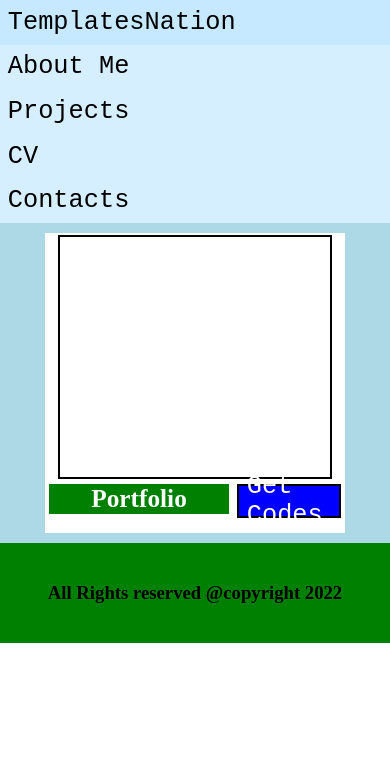
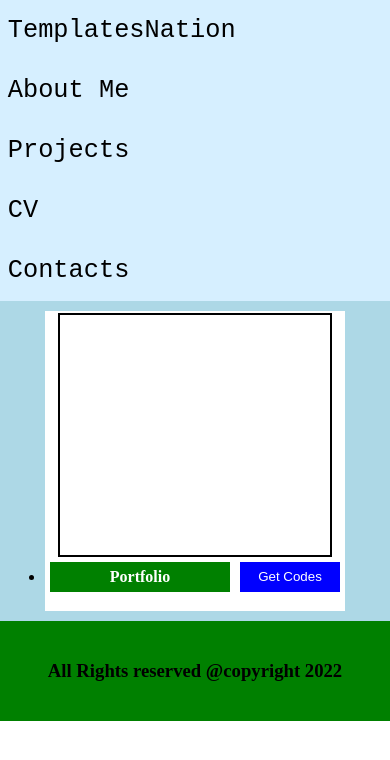
Before and after one commit to arunn0909/TemplatesNation, a plain HTML site: page webLayouts.html in a window 390 px wide. Drawn offline with Linux system fonts and the light colour scheme.

Commit message:
Button edited now it is looking fine

```diff
--- a/index.css
+++ b/index.css
@@ -5,18 +5,17 @@
 
 
 /* navbar css  */
-li{
+nav ul li{
     list-style-type: none;
     margin: 2vw 0;
 
     font-size: 3vh;
   }
 
-  a{
+  nav ul li a{
     text-decoration: none;
     color: black;
     font-family: monospace;
-
     padding: 2vw;
   }
 
@@ -26,47 +25,22 @@ li{
     overflow-x:hidden ;
   }
 
-  ul{
+  nav ul{
     display: block;
     margin: 0;
     padding: 0;
 
     display: flex;
   }
-  button{
+  /* button{
     display: none;
-  }
+  } */
 
   a:hover{
     background-color: #C6E9FF;
   }
 
-  @media only screen and (max-width: 500px) {
-    ul{
-      flex-direction: column;
-    }
 
-    a{
-      display: block;
-    }
-
-    li{
-      margin: 0;
-    }
-
-    button{
-      display: block;
-
-      padding: 2vw;
-      font-size: 3vh;
-      background-color: #AFE0FF;
-      border: none;
-      outline: none;
-      cursor: pointer;
-
-      align-self: flex-start;
-    }
-  }
   /* navbar css ends  */
 /* main  */
 .index{
@@ -89,10 +63,7 @@ li{
     align-items: center;
     justify-content: center;
 }
-.cardLinks{
-    font-size: 25px;
-    text-decoration: none;
-}
+
 /* footer  */
 footer{
     width: 100%;
@@ -102,3 +73,18 @@ footer{
     align-items: center;
     justify-content: center;
 }
+
+
+@media only screen and (max-width: 500px) {
+  nav ul{
+    flex-direction: column;
+  }
+
+  nav a{
+    display: block;
+  }
+
+  nav li{
+    margin: 0;
+  }
+}
--- a/webLayouts.css
+++ b/webLayouts.css
@@ -46,17 +46,25 @@ nav a{
 
 }
 
-.layoutCards li .layoutLink{
+.layoutLink{
     width: 100px;
     height: 30px;
-    border: 2px solid black;
+    /* border: 2px solid black; */
     margin: 3px auto;
-    display: flex;
-    align-items:center ;
-    justify-content: center;
+    color: white;
+    /* background-color: blue; */
+    cursor:pointer;
+}
+.linkBtn{
+    font-size: 16;
+    color: black;
+    cursor: pointer;
+    width: 100%;
+    height: 100%;
+    border: none;
     background-color: blue;
-}
-.layoutCards li .layoutLink a{
-    text-decoration: none;
     color: white;
 }
+.linkBtn:hover{
+    transform: scale(0.9);
+}
--- a/webLayouts.html
+++ b/webLayouts.html
@@ -11,14 +11,6 @@
 </head>
 <body>
     <header>
-        <!-- <nav>
-            <div class="left">
-                <div class="logo">
-                    <a href="index.html"><h1>TemplatesNation</h1></a>
-                </div>
-            </div>
-        </nav> -->
-
         <nav>
             <ul>
             <li>
@@ -55,7 +47,7 @@
                         <h4>Portfolio</h4>
                     </div>
                     <div class="layoutLink">
-                        <a href="">Get Codes</a>
+                        <button class="linkBtn">Get Codes</button>
                     </div>
                 </div>
             </li>
```
